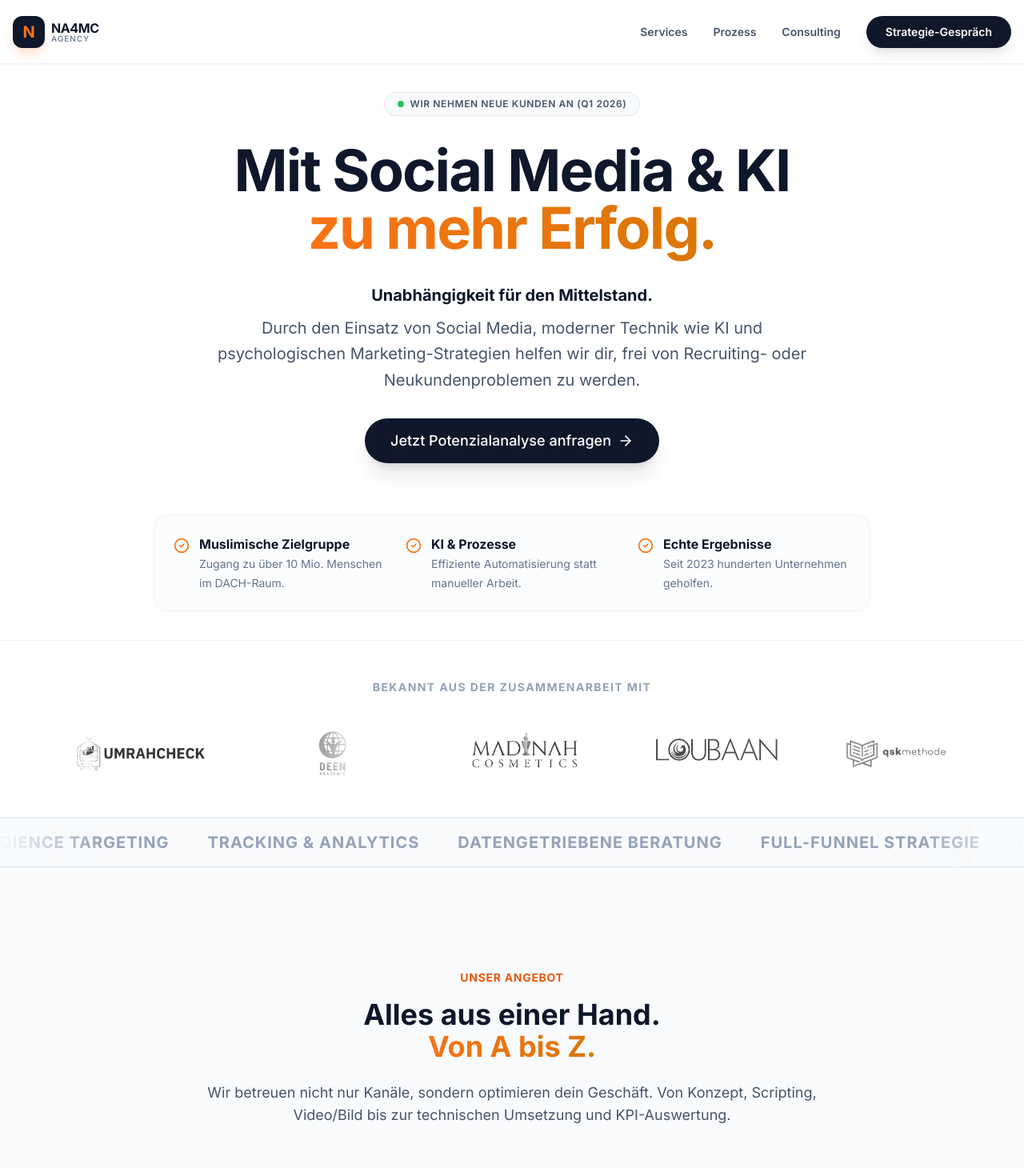
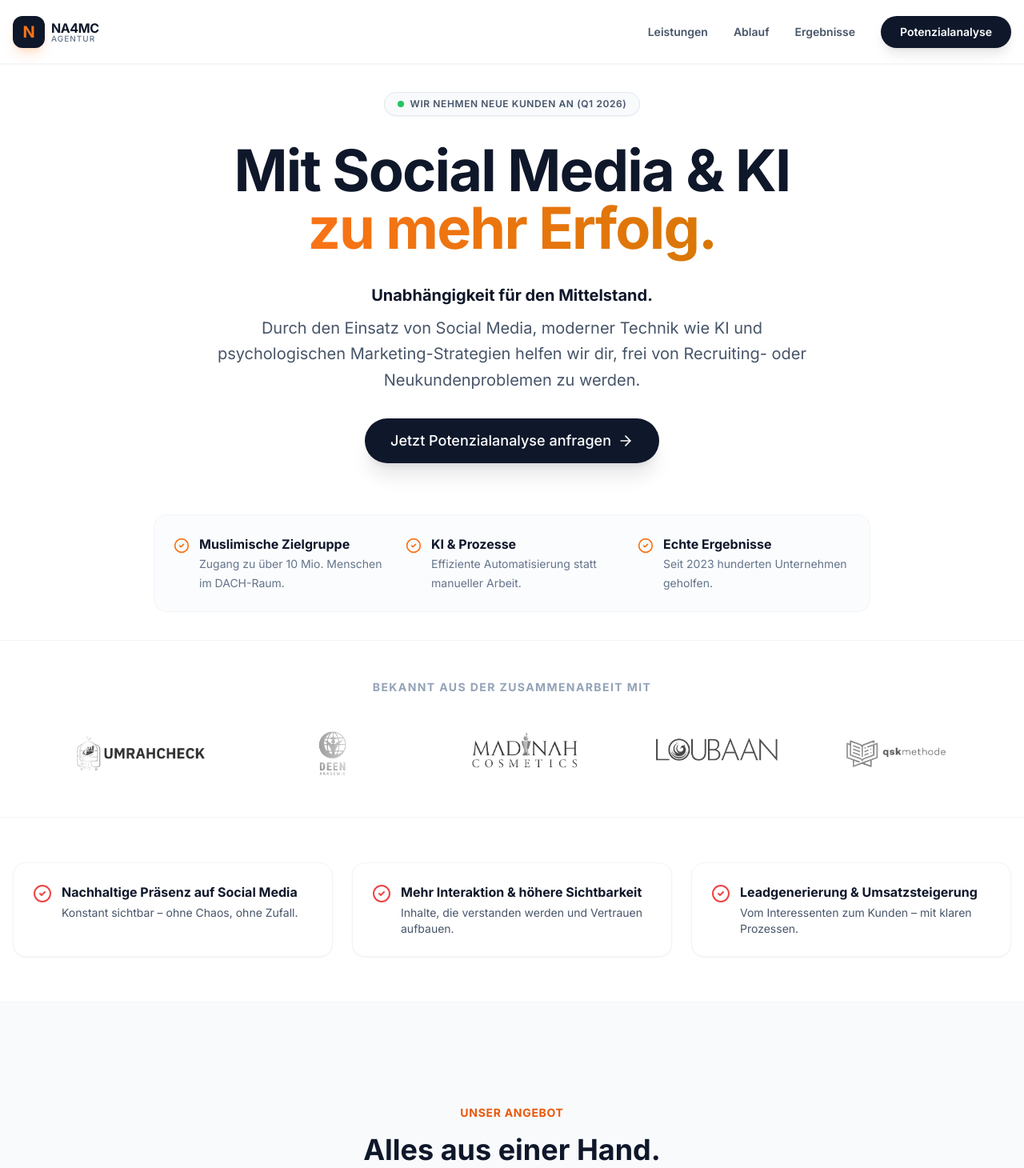
Before and after one commit to dercryptomuslim/na4mc, a Next.js app: page / in a window 1280 px wide. Shown: the top 1460 px of the page at 80% size. Built offline with nearby package versions, Linux system fonts and the light colour scheme.

Commit message:
feat: Simplify landing, add Benefits/Channels/Process steps, remove English UI

```diff
--- a/app/page.tsx
+++ b/app/page.tsx
@@ -1,17 +1,14 @@
 import { Navbar } from "@/components/sections/Navbar";
 import { Hero } from "@/components/sections/Hero";
-import { Marquee } from "@/components/ui/marquee";
-import { About } from "@/components/sections/About";
 import { BentoServices } from "@/components/sections/BentoServices";
-import { Stats } from "@/components/sections/Stats";
-import { MarketingExplainer } from "@/components/sections/MarketingExplainer";
-import { Automation } from "@/components/sections/Automation";
-import { Consulting } from "@/components/sections/Consulting";
 import { Testimonials } from "@/components/sections/Testimonials";
 import { Footer } from "@/components/sections/Footer";
 import { TrustedBy } from "@/components/sections/TrustedBy";
 import { Comparison } from "@/components/sections/Comparison";
 import { SuccessStory } from "@/components/sections/SuccessStory";
+import { Benefits } from "@/components/sections/Benefits";
+import { Channels } from "@/components/sections/Channels";
+import { ProcessSteps } from "@/components/sections/ProcessSteps";
 
 export default function Home() {
   return (
@@ -19,15 +16,12 @@ export default function Home() {
       <Navbar />
       <Hero />
       <TrustedBy />
-      <Marquee />
+      <Benefits />
       <BentoServices />
       <Comparison />
       <SuccessStory />
-      <Stats />
-      <About />
-      <MarketingExplainer />
-      <Automation />
-      <Consulting />
+      <Channels />
+      <ProcessSteps />
       <Testimonials />
       <Footer />
     </main>
--- /dev/null
+++ b/components/sections/Benefits.tsx
@@ -0,0 +1,41 @@
+import { CheckCircle2 } from "lucide-react";
+
+const items = [
+  {
+    title: "Nachhaltige Präsenz auf Social Media",
+    desc: "Konstant sichtbar – ohne Chaos, ohne Zufall.",
+  },
+  {
+    title: "Mehr Interaktion & höhere Sichtbarkeit",
+    desc: "Inhalte, die verstanden werden und Vertrauen aufbauen.",
+  },
+  {
+    title: "Leadgenerierung & Umsatzsteigerung",
+    desc: "Vom Interessenten zum Kunden – mit klaren Prozessen.",
+  },
+];
+
+export function Benefits() {
+  return (
+    <section className="py-14 bg-white border-b border-slate-100">
+      <div className="container px-4 mx-auto">
+        <div className="grid md:grid-cols-3 gap-6">
+          {items.map((item) => (
+            <div
+              key={item.title}
+              className="rounded-2xl border border-slate-100 bg-white p-6 shadow-sm"
+            >
+              <div className="flex items-start gap-3">
+                <CheckCircle2 className="w-6 h-6 text-red-500 mt-0.5 shrink-0" />
+                <div>
+                  <h3 className="font-bold text-slate-900">{item.title}</h3>
+                  <p className="text-sm text-slate-600 mt-1">{item.desc}</p>
+                </div>
+              </div>
+            </div>
+          ))}
+        </div>
+      </div>
+    </section>
+  );
+}
--- a/components/sections/BentoServices.tsx
+++ b/components/sections/BentoServices.tsx
@@ -4,21 +4,21 @@ import { Button } from "@/components/ui/button";
 const services = [
   {
     icon: MonitorSmartphone,
-    title: "Social Media Management",
+    title: "Social Media Betreuung",
     desc: "Wir sorgen dafür, dass dein Unternehmen sichtbar wird. Mit Inhalten, die deine Zielgruppe wirklich erreichen.",
     colSpan: "md:col-span-1",
     bg: "bg-white border-slate-100"
   },
   {
     icon: BarChart3,
-    title: "Social Media Advertising",
+    title: "Werbeanzeigen (Meta, TikTok, Google)",
     desc: "Bezahlte Werbung auf Google, Facebook, Instagram & TikTok. Von der Idee bis zur technischen Umsetzung.",
     colSpan: "md:col-span-1",
     bg: "bg-white border-slate-100"
   },
   {
     icon: Users,
-    title: "Social Recruiting",
+    title: "Mitarbeitergewinnung",
     desc: "Finde die besten Mitarbeiter über soziale Netzwerke. Schnell, effizient und zielgerichtet.",
     colSpan: "md:col-span-1",
     bg: "bg-white border-slate-100"
@@ -41,7 +41,7 @@ const services = [
 
 export function BentoServices() {
   return (
-    <section id="services" className="py-32 bg-slate-50 relative overflow-hidden">
+    <section id="leistungen" className="py-32 bg-slate-50 relative overflow-hidden">
       <div className="container px-4 mx-auto relative z-10">
 
         <div className="text-center max-w-3xl mx-auto mb-16">
@@ -52,7 +52,7 @@ export function BentoServices() {
           </h2>
           <p className="text-slate-600 text-lg">
             Wir betreuen nicht nur Kanäle, sondern optimieren dein Geschäft.
-            Von Konzept, Scripting, Video/Bild bis zur technischen Umsetzung und KPI-Auswertung.
+            Von Konzept und Skript über Video/Bild bis zur technischen Umsetzung und KPI-Auswertung.
           </p>
         </div>
 
--- /dev/null
+++ b/components/sections/Channels.tsx
@@ -0,0 +1,59 @@
+import { Instagram, Youtube, Music2, Linkedin } from "lucide-react";
+
+const channels = [
+  {
+    icon: Instagram,
+    title: "Instagram",
+    desc: "Profil, Inhalte, Community – klar, wiedererkennbar und verkaufsstark.",
+  },
+  {
+    icon: Youtube,
+    title: "YouTube",
+    desc: "Formate, die Vertrauen aufbauen und aus Zuschauern Kunden machen.",
+  },
+  {
+    icon: Music2,
+    title: "TikTok",
+    desc: "Kurzvideos, die Aufmerksamkeit erzeugen und Reichweite bringen.",
+  },
+  {
+    icon: Linkedin,
+    title: "LinkedIn",
+    desc: "Positionierung, Sichtbarkeit und Vertrauen für B2B & Mittelstand.",
+  },
+];
+
+export function Channels() {
+  return (
+    <section className="py-24 bg-white border-y border-slate-100">
+      <div className="container px-4 mx-auto">
+        <div className="text-center max-w-3xl mx-auto mb-14">
+          <h2 className="text-3xl md:text-4xl font-bold text-slate-900">
+            Die passenden Kanäle. Die passende Botschaft.
+          </h2>
+          <p className="text-slate-600 mt-4 text-lg">
+            Wir wählen nicht „alle Plattformen“. Wir wählen die, die zu deinem
+            Geschäft und deiner Zielgruppe passen.
+          </p>
+        </div>
+
+        <div className="grid md:grid-cols-2 lg:grid-cols-4 gap-6">
+          {channels.map((c) => (
+            <div
+              key={c.title}
+              className="rounded-3xl border border-slate-100 bg-white p-7 shadow-sm hover:shadow-md transition-shadow"
+            >
+              <div className="w-12 h-12 rounded-2xl bg-orange-50 border border-orange-100 flex items-center justify-center mb-5">
+                <c.icon className="w-6 h-6 text-orange-600" />
+              </div>
+              <h3 className="font-bold text-slate-900 text-lg">{c.title}</h3>
+              <p className="text-slate-600 text-sm mt-2 leading-relaxed">
+                {c.desc}
+              </p>
+            </div>
+          ))}
+        </div>
+      </div>
+    </section>
+  );
+}
--- a/components/sections/Footer.tsx
+++ b/components/sections/Footer.tsx
@@ -1,5 +1,4 @@
-import { Button } from "@/components/ui/button";
-import { Mail, Phone, Calendar } from "lucide-react";
+import { Mail, Calendar } from "lucide-react";
 
 export function Footer() {
   return (
@@ -10,7 +9,7 @@ export function Footer() {
             <h3 className="text-2xl font-bold text-primary mb-6">NA4MC</h3>
             <p className="text-muted-foreground max-w-sm mb-6">
               Nomad Agency for Marketing & Consulting LLC.<br/>
-              Deine Partner für halal Growth, Content & Automation.
+              Social Media, KI & Prozesse – für messbare Ergebnisse.
             </p>
             <div className="flex gap-4">
               {/* Social Icons Placeholder */}
@@ -21,13 +20,13 @@ export function Footer() {
           </div>
 
           <div>
-            <h4 className="font-bold mb-6">Services</h4>
+            <h4 className="font-bold mb-6">Leistungen</h4>
             <ul className="space-y-3 text-sm text-muted-foreground">
-              <li>Social Media Growth</li>
-              <li>Performance Ads</li>
-              <li>Automation & AI</li>
-              <li>Consulting & Setup</li>
-              <li>Influencer Marketing</li>
+              <li>Social Media Betreuung</li>
+              <li>Werbeanzeigen</li>
+              <li>Prozesse & Automatisierung</li>
+              <li>KPI-Auswertung</li>
+              <li>Content-Produktion</li>
             </ul>
           </div>
 
@@ -35,14 +34,13 @@ export function Footer() {
             <h4 className="font-bold mb-6">Kontakt</h4>
             <ul className="space-y-3 text-sm text-muted-foreground">
               <li className="flex items-center gap-2"><Mail className="w-4 h-4" /> hello@na4mc.de</li>
-              <li className="flex items-center gap-2"><Phone className="w-4 h-4" /> +1 (555) 123-4567</li>
               <li className="flex items-center gap-2"><Calendar className="w-4 h-4" /> Termin buchen</li>
             </ul>
           </div>
         </div>
 
         <div className="border-t border-border pt-8 flex flex-col md:flex-row justify-between items-center gap-4 text-sm text-muted-foreground">
-          <p>&copy; {new Date().getFullYear()} Nomad Agency for Marketing & Consulting LLC. All rights reserved.</p>
+          <p>&copy; {new Date().getFullYear()} Nomad Agency for Marketing & Consulting LLC. Alle Rechte vorbehalten.</p>
           <div className="flex gap-6">
             <span>Impressum</span>
             <span>Datenschutz</span>
--- a/components/sections/Navbar.tsx
+++ b/components/sections/Navbar.tsx
@@ -12,16 +12,16 @@ export function Navbar() {
           </div>
           <div className="flex flex-col leading-none">
             <span className="font-bold text-slate-900 tracking-tight group-hover:text-orange-600 transition-colors">NA4MC</span>
-            <span className="text-[10px] text-slate-500 tracking-widest uppercase font-medium">Agency</span>
+            <span className="text-[10px] text-slate-500 tracking-widest uppercase font-medium">Agentur</span>
           </div>
         </Link>
 
         <div className="hidden md:flex items-center gap-8">
-          <Link href="#services" className="text-sm font-semibold text-slate-600 hover:text-orange-600 transition-colors">Services</Link>
-          <Link href="#ergebnisse" className="text-sm font-semibold text-slate-600 hover:text-orange-600 transition-colors">Prozess</Link>
-          <Link href="#consulting" className="text-sm font-semibold text-slate-600 hover:text-orange-600 transition-colors">Consulting</Link>
+          <Link href="#leistungen" className="text-sm font-semibold text-slate-600 hover:text-orange-600 transition-colors">Leistungen</Link>
+          <Link href="#ablauf" className="text-sm font-semibold text-slate-600 hover:text-orange-600 transition-colors">Ablauf</Link>
+          <Link href="#ergebnisse" className="text-sm font-semibold text-slate-600 hover:text-orange-600 transition-colors">Ergebnisse</Link>
           <Button className="bg-slate-900 text-white hover:bg-orange-600 hover:text-white rounded-full px-6 font-semibold transition-all shadow-lg shadow-slate-900/10 hover:shadow-orange-600/20">
-            Strategie-Gespräch
+            Potenzialanalyse
           </Button>
         </div>
 
--- /dev/null
+++ b/components/sections/ProcessSteps.tsx
@@ -0,0 +1,66 @@
+import { ArrowRight } from "lucide-react";
+import { Button } from "@/components/ui/button";
+
+const steps = [
+  {
+    n: "01",
+    title: "Analyse & Audit",
+    desc: "Wir prüfen Status quo, Zielgruppe, Angebot und Inhalte. Danach ist klar: Was funktioniert – und was nicht.",
+  },
+  {
+    n: "02",
+    title: "Strategie & Prozesse",
+    desc: "Wir bauen ein klares System: Inhalte, Abläufe, Verantwortlichkeiten und eine einfache Messung der Ergebnisse.",
+  },
+  {
+    n: "03",
+    title: "Produktion & Werbung",
+    desc: "Von Konzept & Skript über Video/Bild bis zur technischen Umsetzung auf Meta, TikTok und Google.",
+  },
+  {
+    n: "04",
+    title: "Auswertung & Optimierung",
+    desc: "Alle 2 Wochen oder monatlich: KPI-Auswertung, Learnings, nächste Tests. So wird es planbar.",
+  },
+];
+
+export function ProcessSteps() {
+  return (
+    <section id="ablauf" className="py-24 bg-slate-50">
+      <div className="container px-4 mx-auto">
+        <div className="text-center max-w-3xl mx-auto mb-14">
+          <h2 className="text-3xl md:text-4xl font-bold text-slate-900">
+            So arbeiten wir zusammen
+          </h2>
+          <p className="text-slate-600 mt-4 text-lg">
+            Einfach, transparent und mit klaren Schritten – damit du weißt, was
+            als Nächstes passiert.
+          </p>
+        </div>
+
+        <div className="grid md:grid-cols-2 gap-6 max-w-5xl mx-auto">
+          {steps.map((s) => (
+            <div
+              key={s.n}
+              className="rounded-3xl border border-slate-200 bg-white p-8 shadow-sm"
+            >
+              <div className="flex items-center gap-4 mb-4">
+                <div className="text-sm font-bold text-orange-600 bg-orange-50 border border-orange-100 rounded-full px-3 py-1">
+                  {s.n}
+                </div>
+                <h3 className="text-xl font-bold text-slate-900">{s.title}</h3>
+              </div>
+              <p className="text-slate-600 leading-relaxed">{s.desc}</p>
+            </div>
+          ))}
+        </div>
+
+        <div className="text-center mt-12">
+          <Button className="bg-slate-900 text-white hover:bg-slate-800 rounded-full h-12 px-7">
+            Potenzialanalyse anfragen <ArrowRight className="w-4 h-4 ml-2" />
+          </Button>
+        </div>
+      </div>
+    </section>
+  );
+}
--- a/components/sections/SuccessStory.tsx
+++ b/components/sections/SuccessStory.tsx
@@ -1,70 +1,68 @@
-import { Card, CardContent } from "@/components/ui/card";
-import { TrendingUp, Euro, Target } from "lucide-react";
+import { Euro, Target } from "lucide-react";
 
 export function SuccessStory() {
   return (
-    <section className="py-24 bg-slate-900 text-white relative overflow-hidden">
-      {/* Background Decor */}
-      <div className="absolute top-0 right-0 w-[600px] h-[600px] bg-orange-500/20 rounded-full blur-[120px] -translate-y-1/2 translate-x-1/2"></div>
+    <section id="ergebnisse" className="py-24 bg-white relative overflow-hidden border-y border-slate-100">
+      <div className="absolute top-0 right-0 w-[600px] h-[600px] bg-orange-100/70 rounded-full blur-[120px] -translate-y-1/2 translate-x-1/2"></div>
 
       <div className="container px-4 mx-auto relative z-10">
         <div className="flex flex-col lg:flex-row items-center gap-16">
 
           <div className="lg:w-1/2">
-            <span className="text-orange-500 font-bold tracking-wider uppercase text-sm mb-4 block">Case Study</span>
-            <h2 className="text-4xl md:text-5xl font-bold mb-6 leading-tight">
+            <span className="text-orange-600 font-bold tracking-wider uppercase text-sm mb-4 block">Erfolgsgeschichte</span>
+            <h2 className="text-4xl md:text-5xl font-bold text-slate-900 mb-6 leading-tight">
               Die QSK Methode: <br/>
-              <span className="text-orange-500">3,5 Mio. € Umsatz</span> in 4 Jahren.
+              <span className="text-transparent bg-clip-text bg-gradient-to-r from-orange-500 to-amber-600">3,5 Mio. € Umsatz</span> in 4 Jahren.
             </h2>
-            <p className="text-slate-300 text-lg mb-8 leading-relaxed">
+            <p className="text-slate-600 text-lg mb-8 leading-relaxed">
               Wir haben einen Koran-Lesekurs im DACH-Raum aus dem Nichts aufgebaut.
               Mit nur 300.000€ Ad Spend haben wir über 3,5 Millionen Euro Umsatz generiert.
             </p>
 
             <div className="grid grid-cols-2 gap-6">
-              <div className="bg-white/10 p-6 rounded-2xl backdrop-blur-sm border border-white/10">
-                <div className="flex items-center gap-2 text-orange-400 mb-2 font-bold">
+              <div className="bg-slate-50 p-6 rounded-2xl border border-slate-200">
+                <div className="flex items-center gap-2 text-orange-600 mb-2 font-bold">
                    <Euro className="w-5 h-5" />
-                   ROAS
+                   Ergebnis pro 1€
                 </div>
-                <div className="text-3xl font-bold">11,6x</div>
-                <div className="text-sm text-slate-400">Aus 1€ wurden 11,60€</div>
+                <div className="text-3xl font-bold text-slate-900">11,6 €</div>
+                <div className="text-sm text-slate-500">Aus 1€ wurden 11,60€ Umsatz</div>
               </div>
-              <div className="bg-white/10 p-6 rounded-2xl backdrop-blur-sm border border-white/10">
-                <div className="flex items-center gap-2 text-blue-400 mb-2 font-bold">
+              <div className="bg-slate-50 p-6 rounded-2xl border border-slate-200">
+                <div className="flex items-center gap-2 text-slate-900 mb-2 font-bold">
                    <Target className="w-5 h-5" />
                    Skalierung
                 </div>
-                <div className="text-3xl font-bold">0 auf 3,5M</div>
-                <div className="text-sm text-slate-400">In 4 Jahren aufgebaut</div>
+                <div className="text-3xl font-bold text-slate-900">0 → 3,5 Mio.</div>
+                <div className="text-sm text-slate-500">In 4 Jahren aufgebaut</div>
               </div>
             </div>
           </div>
 
           <div className="lg:w-1/2 relative">
-             <div className="absolute inset-0 bg-gradient-to-tr from-orange-500 to-amber-500 rounded-3xl rotate-3 opacity-20 transform scale-105"></div>
-             <div className="bg-slate-800 border border-slate-700 rounded-3xl p-8 relative shadow-2xl">
-                <h3 className="text-2xl font-bold mb-6 border-b border-slate-700 pb-4">Das Erfolgsrezept</h3>
+             <div className="absolute inset-0 bg-gradient-to-tr from-orange-200 to-amber-200 rounded-3xl rotate-2 opacity-40 transform scale-105"></div>
+             <div className="bg-white border border-slate-200 rounded-3xl p-8 relative shadow-xl">
+                <h3 className="text-2xl font-bold text-slate-900 mb-6 border-b border-slate-100 pb-4">Warum das funktioniert hat</h3>
                 <ul className="space-y-4">
                   <li className="flex items-start gap-4">
-                    <div className="w-8 h-8 rounded-full bg-orange-500/20 text-orange-500 flex items-center justify-center flex-shrink-0 font-bold">1</div>
+                    <div className="w-8 h-8 rounded-full bg-orange-50 text-orange-600 border border-orange-100 flex items-center justify-center flex-shrink-0 font-bold">1</div>
                     <div>
-                      <h4 className="font-bold mb-1">Markenidentität & Storytelling</h4>
-                      <p className="text-slate-400 text-sm">Wir haben nicht nur ein Produkt verkauft, sondern eine Bewegung gestartet.</p>
+                      <h4 className="font-bold text-slate-900 mb-1">Klare Botschaft</h4>
+                      <p className="text-slate-600 text-sm">Nicht “irgendwelche Anzeigen”, sondern eine klare Ansprache, die zur Zielgruppe passt.</p>
                     </div>
                   </li>
                   <li className="flex items-start gap-4">
-                    <div className="w-8 h-8 rounded-full bg-orange-500/20 text-orange-500 flex items-center justify-center flex-shrink-0 font-bold">2</div>
+                    <div className="w-8 h-8 rounded-full bg-orange-50 text-orange-600 border border-orange-100 flex items-center justify-center flex-shrink-0 font-bold">2</div>
                     <div>
-                      <h4 className="font-bold mb-1">Gezieltes Targeting</h4>
-                      <p className="text-slate-400 text-sm">Fokus auf die muslimische Zielgruppe im DACH-Raum mit kulturell relevanten Botschaften.</p>
+                      <h4 className="font-bold text-slate-900 mb-1">Zielgruppe verstanden</h4>
+                      <p className="text-slate-600 text-sm">Fokus auf die muslimische Zielgruppe im DACH-Raum – mit kulturell passenden Inhalten.</p>
                     </div>
                   </li>
                   <li className="flex items-start gap-4">
-                    <div className="w-8 h-8 rounded-full bg-orange-500/20 text-orange-500 flex items-center justify-center flex-shrink-0 font-bold">3</div>
+                    <div className="w-8 h-8 rounded-full bg-orange-50 text-orange-600 border border-orange-100 flex items-center justify-center flex-shrink-0 font-bold">3</div>
                     <div>
-                      <h4 className="font-bold mb-1">Performance Creatives</h4>
-                      <p className="text-slate-400 text-sm">Ständiges Testen von Video-Ads und UGC, um den ROAS hoch zu halten.</p>
+                      <h4 className="font-bold text-slate-900 mb-1">Systematisches Testen</h4>
+                      <p className="text-slate-600 text-sm">Wir testen Varianten, werten aus und verbessern – so entstehen Gewinner-Anzeigen.</p>
                     </div>
                   </li>
                 </ul>
```
Also changed, not shown: components/sections/Testimonials.tsx (+7 -7 lines).
